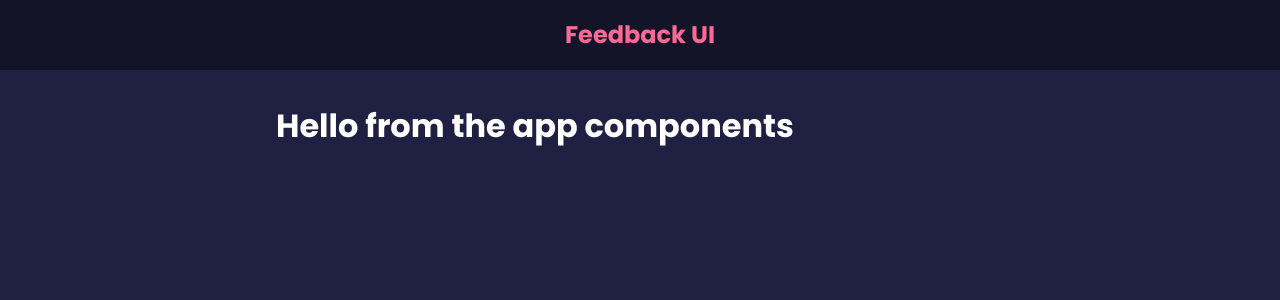
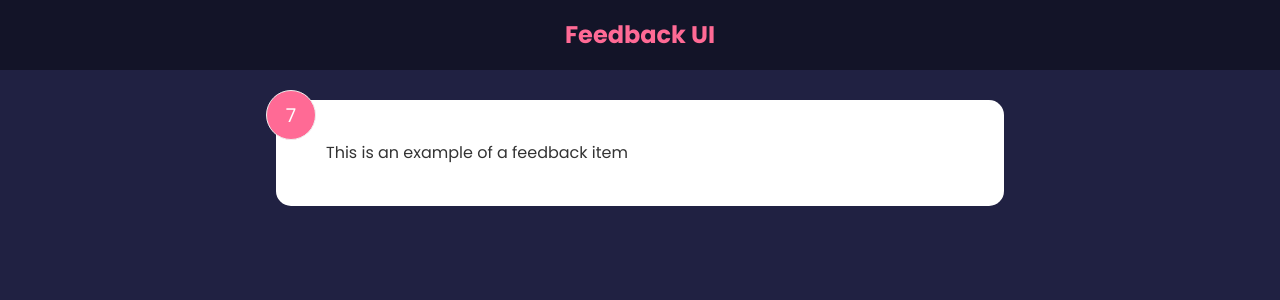
Before and after one commit to yomiaishida/feedbackApp, a React (Create React App) app: page / in a window 1280 px wide. Shown: the top 300 px of the page. Built offline with nearby package versions, Linux system fonts and the light colour scheme.

Commit message:
State and useState hooks

```diff
--- a/src/App.js
+++ b/src/App.js
@@ -1,3 +1,4 @@
+import FeedbackItem from "./components/FeedbackItem";
 import Header from "./components/Header";
 
 function App() {
@@ -5,7 +6,7 @@
     <>
       <Header />
       <div className="container">
-        <h1>Hello from the app components</h1>
+        <FeedbackItem />
       </div>
     </>
   );
--- /dev/null
+++ b/src/components/FeedbackItem.jsx
@@ -0,0 +1,15 @@
+import { useState } from "react";
+
+function FeedbackItem() {
+  const [rating, setRating] = useState(7);
+  const [text, setText] = useState("This is an example of a feedback item");
+
+  return (
+    <div className="card">
+      <div className="num-display">{rating}</div>
+      <div className="text-display">{text}</div>
+    </div>
+  );
+}
+
+export default FeedbackItem;
```
